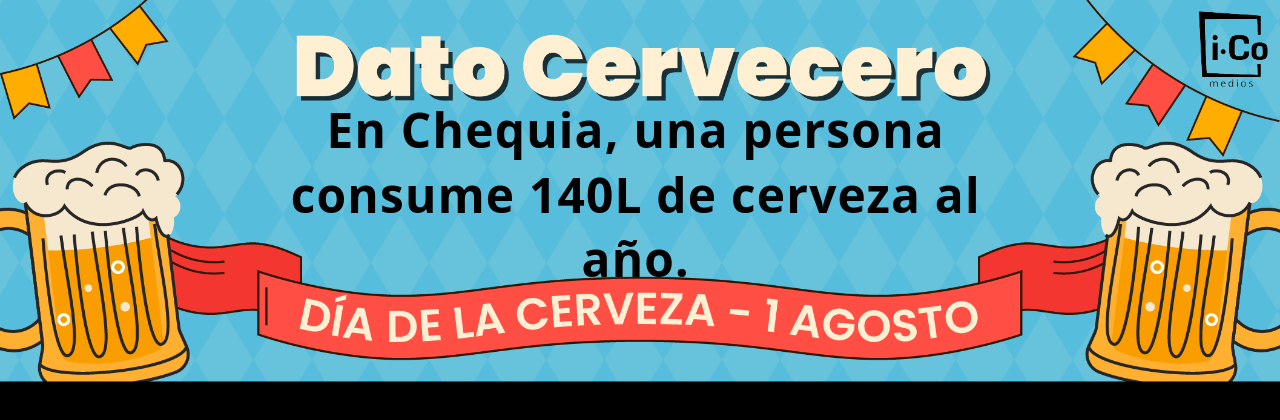
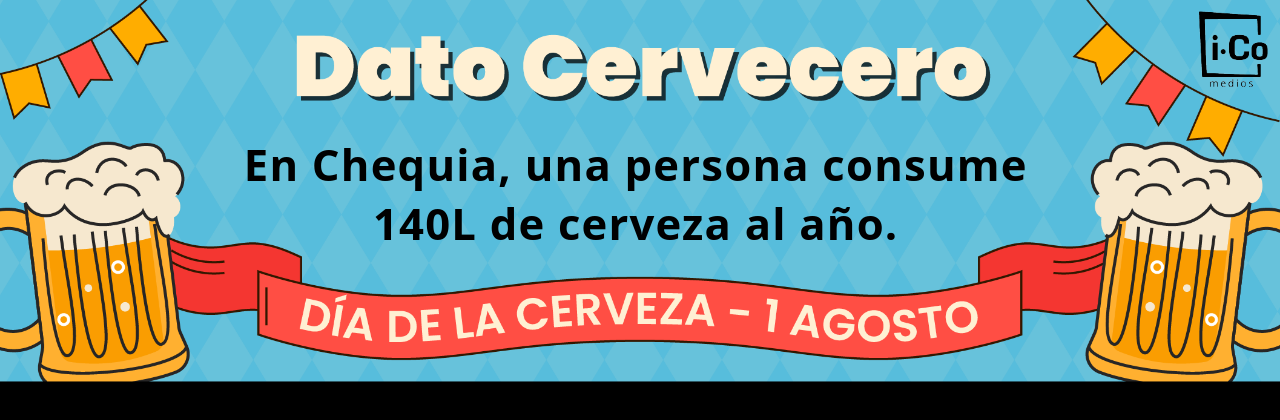
Before and after one commit to DannaiCo/DatoCportobe, a plain HTML site: page index.html in a window 1280 px wide. Drawn offline with Linux system fonts and the light colour scheme.

Commit message:
Update index.html

```diff
--- a/index.html
+++ b/index.html
@@ -41,7 +41,7 @@
     }
 
     #frase {
-      font-size: 79px;
+      font-size: 72px;
       color: black;
       font-family: 'Open Sans', sans-serif;
       font-weight: bold;
```
